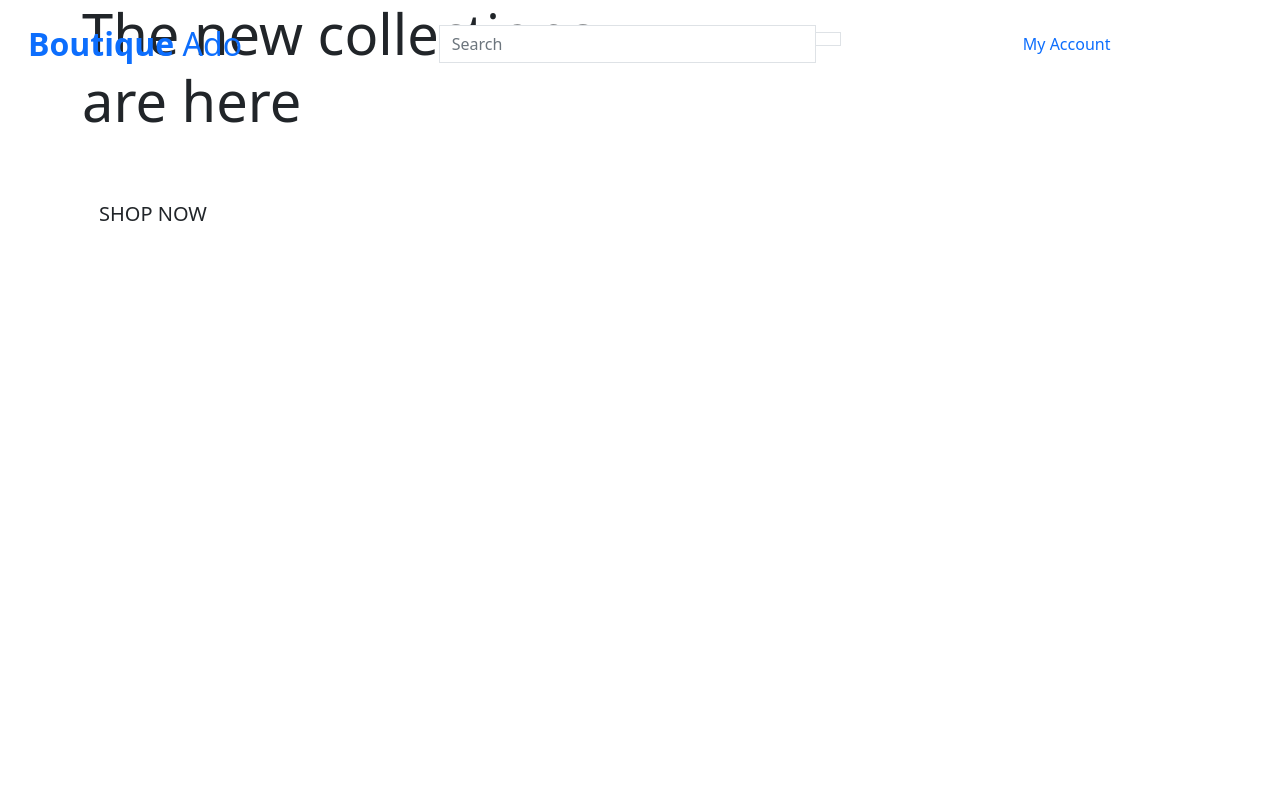
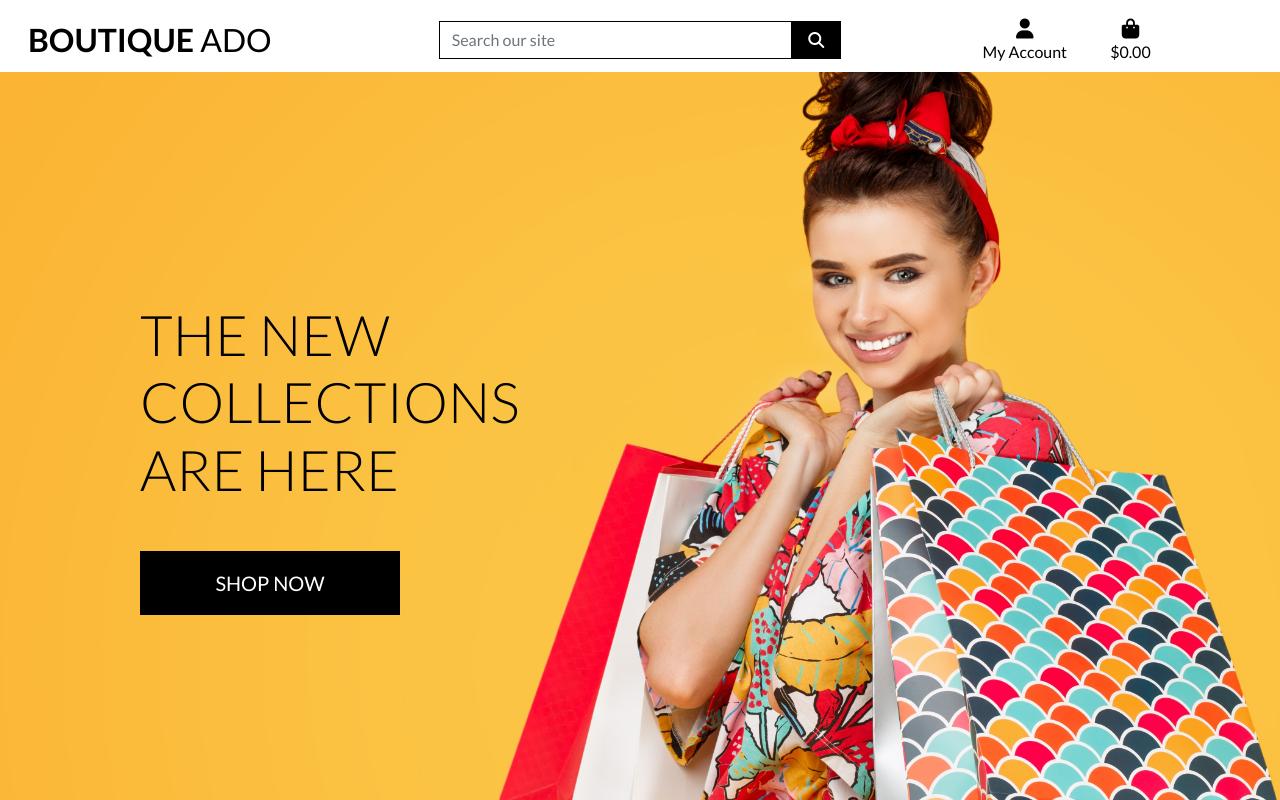
Before and after one commit to AudreyLL88/eshop_django, a Django app: page / in a window 1280 px wide. Run offline with Django 3.2, Linux system fonts and the light colour scheme; some libraries are stand-ins or nearby versions.

Commit message:
Complete homepage content and css

```diff
--- a/eshop_django/settings.py
+++ b/eshop_django/settings.py
@@ -148,3 +148,7 @@ USE_TZ = True
 # https://docs.djangoproject.com/en/3.1/howto/static-files/
 
 STATIC_URL = '/static/'
+STATICFILE_DIRS = os.path.join(BASE_DIR, 'static')
+
+MEDIA_URL = '/media/'
+MEDIA_ROOT = os.path.join(BASE_DIR, 'media')
--- a/eshop_django/urls.py
+++ b/eshop_django/urls.py
@@ -15,9 +15,11 @@ Including another URLconf
 """
 from django.contrib import admin
 from django.urls import path, include
+from django.conf import settings
+from django.conf.urls.static import static
 
 urlpatterns = [
     path('admin/', admin.site.urls),
     path('accounts/', include('allauth.urls')),
     path('', include('home.urls')),
-]
+] + static(settings.MEDIA_URL, document_root=settings.MEDIA_ROOT)
--- a/home/templates/home/index.html
+++ b/home/templates/home/index.html
@@ -2,11 +2,9 @@
 {% load static %}
 
 {% block page_header %}
-<div class="containe header-container">
+<div class="container header-container">
         <div class="row">
-        <div class="col">
-
-        </div>
+            <div class="col"></div>
         </div>
     </div>
 {% endblock %}
@@ -20,9 +18,7 @@
                 </h1>
                 <div class="my-5">
                     <h4>
-                    <a href="" class="shop-now-button btn btn-lg rounded-0 text-uppercase py-3">
-                        Shop now
-                    </a>
+                        <a href="" class="shop-now-button btn btn-lg rounded-0 text-uppercase py-3">Shop Now</a>
                     </h4>
                 </div>
             </div>
--- /dev/null
+++ b/static/css/base.css
@@ -0,0 +1,81 @@
+html {
+    height: 100%;
+}
+
+body {
+    background: url('/media/homepage_background_cropped.jpg') no-repeat center center fixed;
+    background-size: cover;
+    height: calc(100vh - 164px);
+    color: #555;
+    font-family: 'Lato';
+}
+
+/* from Bulma */
+.icon {
+    align-items: center;
+    display: inline-flex;
+    justify-content: center;
+    height: 1.5rem;
+    width: 1.5rem;
+}
+
+.logo-font {
+    text-transform: uppercase;
+}
+
+.main-logo-link {
+    width: fit-content;
+}
+
+.shop-now-button {
+    background: black;
+    color: white;
+    min-width: 260px;
+}
+
+.btn-black {
+    background: black;
+    color: white;
+}
+
+.shop-now-button:hover,
+.shop-now-button:active,
+.shop-now-button:focus,
+.btn-black:hover,
+.btn-black:active,
+.btn-black:focus {
+    background: #222;
+    color: white;
+}
+
+.text-black {
+    color: #000 !important;
+}
+
+.border-black {
+    border: 1px solid black !important;
+}
+
+/* -------------------------------- Media Queries */
+
+/* Slightly larger container on xl screens */
+@media (min-width: 1200px) {
+  .container {
+    max-width: 80%;
+  }
+}
+
+/* fixed top navbar only on medium and up */
+@media (min-width: 992px) {
+    .fixed-top-desktop-only {
+        position: fixed;
+        top: 0;
+        right: 0;
+        left: 0;
+        z-index: 1030;
+    }
+
+    .header-container {
+        padding-top: 164px;
+    }
+}
--- a/templates/base.html
+++ b/templates/base.html
@@ -15,6 +15,9 @@
 
     {% block corecss %}
     <link href="https://cdn.jsdelivr.net/npm/bootstrap@5.0.0-beta1/dist/css/bootstrap.min.css" rel="stylesheet" integrity="sha384-giJF6kkoqNQ00vy+HMDP7azOuL0xtbfIcaT9wjKHr8RbDVddVHyTfAAsrekwKmP1" crossorigin="anonymous">
+    <link rel="preconnect" href="https://fonts.gstatic.com">
+    <link href="https://fonts.googleapis.com/css2?family=Lato:ital,wght@0,100;0,300;0,400;0,700;0,900;1,100;1,300;1,400;1,700;1,900&display=swap" rel="stylesheet">
+    <link rel="stylesheet" href="{% static 'css/base.css' %}">
     {% endblock %}
 
     {% block extra_css %}
@@ -24,6 +27,7 @@
      <script src="https://cdn.jsdelivr.net/npm/bootstrap@5.0.0-beta1/dist/js/bootstrap.bundle.min.js" integrity="sha384-ygbV9kiqUc6oa4msXn9868pTtWMgiQaeYH7/t7LECLbyPA2x65Kgf80OJFdroafW" crossorigin="anonymous"></script>
     <script src="https://cdn.jsdelivr.net/npm/@popperjs/core@2.5.4/dist/umd/popper.min.js" integrity="sha384-q2kxQ16AaE6UbzuKqyBE9/u/KzioAlnx2maXQHiDX9d4/zp8Ok3f+M7DPm+Ib6IU" crossorigin="anonymous"></script>
     <script src="https://cdn.jsdelivr.net/npm/bootstrap@5.0.0-beta1/dist/js/bootstrap.min.js" integrity="sha384-pQQkAEnwaBkjpqZ8RU1fF1AKtTcHJwFl3pblpTlHXybJjHpMYo79HY3hIi4NKxyj" crossorigin="anonymous"></script>
+    <script src="https://kit.fontawesome.com/e55d87b16d.js" crossorigin="anonymous"></script>
     {% endblock %}
 
     {% block extra_js %}
@@ -33,42 +37,67 @@
   </head>
   <body>
     <header class="container-fluid fixed-top">
-        <div class="row">
-            <div class="col-12 col-lg-4 my-auto py-1 py-lg-0 text-centertext-lg-left">
+        <div id="topnav" class="row bg-white pt-lg-2 d-none d-lg-flex">
+            <div class="col-12 col-lg-4 my-auto py-1 py-lg-0 text-center text-lg-left">
                 <a href="{% url 'home' %}" class="nav-link main-logo-link">
-                    <h2 class="logo-font text-black my-0"> <strong>Boutique</strong> Ado</h2>
+                    <h2 class="logo-font text-black my-0"><strong>Boutique</strong> Ado</h2>
                 </a>
             </div>
             <div class="col-12 col-lg-4 my-auto py-1 py-lg-0">
                 <form method="GET" action="">
                     <div class="input-group w-100">
-                        <input type="text" class="form-control border border-black rounded-0" name="q" placeholder="Search">
+                        <input class="form-control border border-black rounded-0" type="text" name="q" placeholder="Search our site">
                         <div class="input-group-append">
                             <button class="form-control btn btn-black border border-black rounded-0" type="submit">
                                 <span class="icon">
                                     <i class="fas fa-search"></i>
                                 </span>
                             </button>
-
                         </div>
                     </div>
-
                 </form>
             </div>
             <div class="col-12 col-lg-4 my-auto py-1 py-lg-0">
                 <ul class="list-inline list-unstyled text-center text-lg-right my-0">
-                    <li class="list-inline-item dropdown"></li>
-                        <a href="#" class="text-black nav-link" id="user-options" data-toggle="dropdown" aria-haspopup="true" aria-expanded="false">
+                    <li class="list-inline-item dropdown">
+                        <a class="text-black nav-link" href="#" id="user-options" data-toggle="dropdown" aria-haspopup="true" aria-expanded="false">
                             <div class="text-center">
-                                <div><i class="fas-fa-user fa-lg"></i></div>
+                                <div><i class="fas fa-user fa-lg"></i></div>
                                 <p class="my-0">My Account</p>
                             </div>
                         </a>
-                    <li class="list-inline-item"></li>
+                        <div class="dropdown-menu border-0" aria-labelledby="user-options">
+                            {% if request.user.is_authenticated %}
+                                {% if request.user.is_superuser %}
+                                    <a href="" class="dropdown-item">Product Management</a>
+                                {% endif %}
+                                <a href="" class="dropdown-item">My Profile</a>
+                                <a href="{% url 'account_logout' %}" class="dropdown-item">Logout</a>
+                            {% else %}
+                                <a href="{% url 'account_signup' %}" class="dropdown-item">Register</a>
+                                <a href="{% url 'account_login' %}" class="dropdown-item">Login</a>
+                            {% endif %}
+                        </div>
+                    </li>
+                    <li class="list-inline-item">
+                        <a class="{% if grand_total %} text-info font-weight-bold{% else %} text-black {% endif %} nav-link" href="">
+                            <div class="text-center">
+                                <div><i class="fas fa-shopping-bag fa-lg"></i></div>
+                                <p class="my-0">
+                                    {% if grand_total %}
+                                        ${{ grand_total|floatformat:2 }}
+                                    {% else %}
+                                        $0.00
+                                    {% endif %}
+                                </p>
+                            </div>
+                        </a>
+                    </li>
                 </ul>
             </div>
         </div>
     </header>
+
 
     {% if messages %}
     <div class="message-container"></div>
```
Also changed, not shown: media/homepage_background_cropped.jpg (added). Lines whose indentation alone changed are shown as unchanged.
